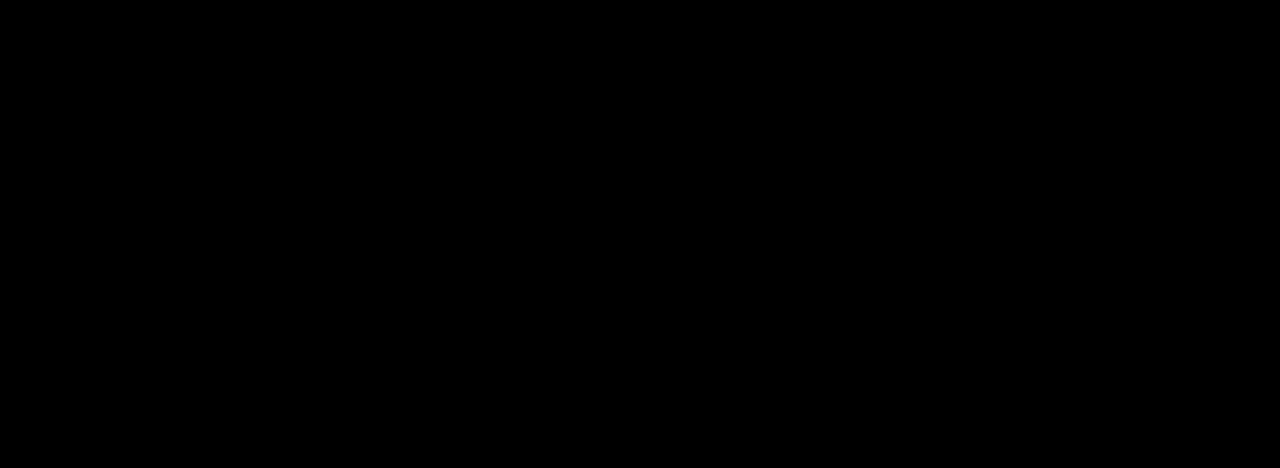
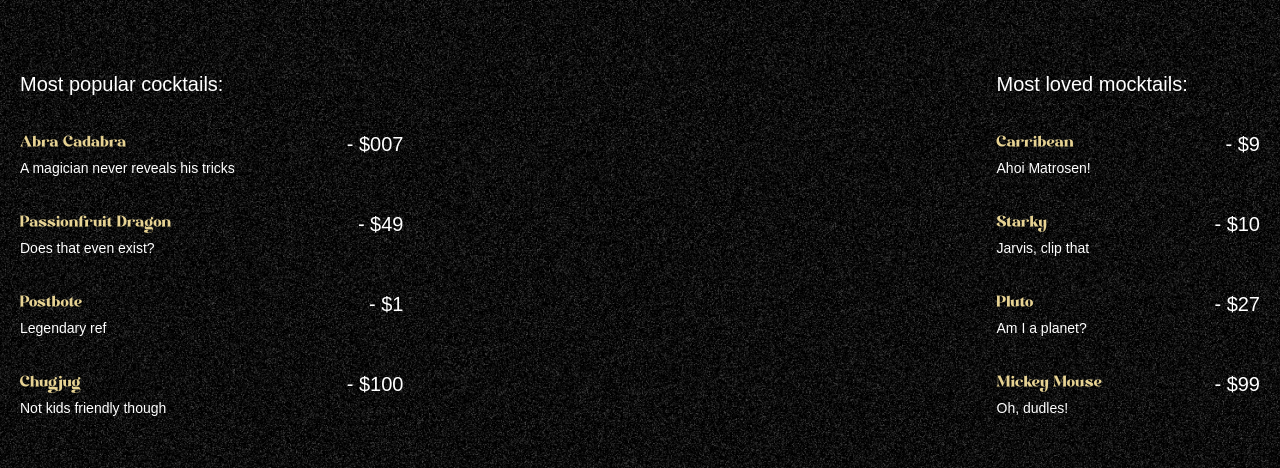
Before and after one commit to Lay10000/gsap_mocktails, a React (Vite) app: page / in a window 1280 px wide. Shown: the part 890-1358 px from the top of the page. Built offline with nearby package versions, Linux system fonts and the light colour scheme; a web font is replaced by a local one.

Commit message:
Cocktails Section Implemented

```diff
--- a/constants/index.js
+++ b/constants/index.js
@@ -17,57 +17,57 @@
  },
 ];
 
-const cocktailLists = [
+const mockTailLists = [
  {
-	name: "Chapel Hill Shiraz",
+	name: "Carribean",
+	country: "CR",
+	detail: "Ahoi Matrosen!",
+	price: "$9",
+ },
+ {
+	name: "Starky",
 	country: "AU",
-	detail: "Battle",
+	detail: "Jarvis, clip that",
 	price: "$10",
  },
  {
-	name: "Caten Malbee",
-	country: "AU",
-	detail: "Battle",
+	name: "Pluto",
+	country: "IE",
+	detail: "Am I a planet?",
+	price: "$27",
+ },
+ {
+	name: "Mickey Mouse",
+	country: "CA",
+	detail: "Oh, dudles!",
+	price: "$99",
+ },
+];
+
+const cocktailLists = [
+ {
+	name: "Abra Cadabra",
+	country: "US",
+	detail: "A magician never reveals his tricks",
+	price: "$007",
+ },
+ {
+	name: "Passionfruit Dragon",
+	country: "US",
+	detail: "Does that even exist?",
 	price: "$49",
  },
  {
-	name: "Rhino Pale Ale",
+	name: "Postbote",
 	country: "CA",
-	detail: "750 ml",
-	price: "$20",
+	detail: "Legendary ref",
+	price: "$1",
  },
  {
-	name: "Irish Guinness",
+	name: "Chugjug",
 	country: "IE",
-	detail: "600 ml",
-	price: "$29",
- },
-];
-
-const mockTailLists = [
- {
-	name: "Tropical Bloom",
-	country: "US",
-	detail: "Battle",
-	price: "$10",
- },
- {
-	name: "Passionfruit Mint",
-	country: "US",
-	detail: "Battle",
-	price: "$49",
- },
- {
-	name: "Citrus Glow",
-	country: "CA",
-	detail: "750 ml",
-	price: "$20",
- },
- {
-	name: "Lavender Fizz",
-	country: "IE",
-	detail: "600 ml",
-	price: "$29",
+	detail: "Not kids friendly though",
+	price: "$100",
  },
 ];
 
--- a/src/App.jsx
+++ b/src/App.jsx
@@ -3,6 +3,7 @@
 import { ScrollTrigger, SplitText } from "gsap/all";
 import Navbar from "./components/navbar";
 import Hero from "./components/hero";
+import Cocktails from "./components/cocktails";
 
 gsap.registerPlugin(ScrollTrigger, SplitText);
 
@@ -12,9 +13,7 @@
         <main>
             <Navbar />
             <Hero />
-            <div className="h-dvh bg-black">
-
-            </div>
+            <Cocktails />
         </main>
     )
 }
--- /dev/null
+++ b/src/components/cocktails.jsx
@@ -0,0 +1,69 @@
+import gsap from "gsap"
+import { useGSAP } from "@gsap/react"
+import { cocktailLists } from "../../constants"
+import { mockTailLists } from "../../constants"
+
+const Cocktails = () => {
+    useGSAP(() => {
+        const parallaxTimeline = gsap.timeline({
+            scrollTrigger: {
+                trigger: "#cocktails",
+                start: "top 30%",
+                end: "bottom 80%",
+                scrub: true,
+            }
+        })
+
+        parallaxTimeline
+            .from("#c-left-leaf", {
+                x: -100,
+                y: 100,
+            })
+            .from("#c-right-leaf", {
+                x: 100,
+                y: 100,
+            })
+    })
+
+    return(
+        <section id="cocktails" className="noisy">
+            <img src="/images/cocktail-left-leaf.png" alt="left-leaf" id="c-left-leaf" />
+            <img src="/images/cocktail-right-leaf.png" alt="right-leaf" id="c-right-leaf" />
+
+            <div className="list">
+                <div className="popular">
+                    <h2>Most popular cocktails:</h2>
+
+                    <ul>
+                        {cocktailLists.map(({ name, detail, price }) => (
+                            <li key={name}>
+                                <div className="md:me-28">
+                                    <h3>{name}</h3>
+                                    <p>{detail}</p>
+                                </div>
+                                <span>- {price}</span>
+                            </li>
+                        ))}
+                    </ul>
+                </div>
+
+                <div className="loved">
+                    <h2>Most loved mocktails:</h2>
+
+                    <ul>
+                        {mockTailLists.map(({ name, detail, price }) => (
+                            <li key={name}>
+                                <div className="me-28">
+                                    <h3>{name}</h3>
+                                    <p>{detail}</p>
+                                </div>
+                                <span>- {price}</span>
+                            </li>
+                        ))}
+                    </ul>
+                </div>
+            </div>
+        </section>
+    )
+}
+export default Cocktails
```
